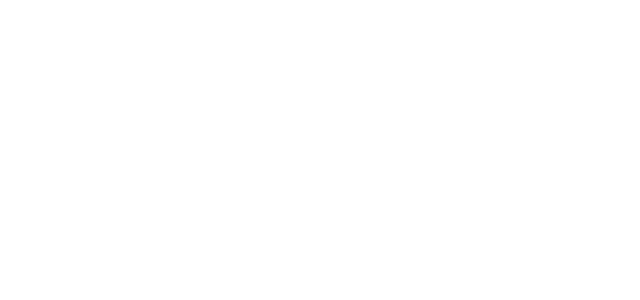
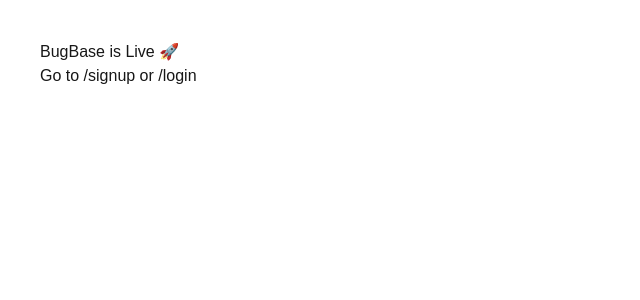
Before and after one commit to abu-pixel/bugbase, a Next.js app: page / in a window 1280 px wide. Before the commit this address had no page. Shown: the top 300 px of the page, without its empty margins (0-640 px from the left). Built offline with nearby package versions, Linux system fonts and the light colour scheme.

Commit message:
fix routing

```diff
--- a/app/page.tsx
+++ b/app/page.tsx
@@ -1,5 +1,8 @@
-import { redirect } from "next/navigation";
-
 export default function Home() {
-  redirect("/login");
+  return (
+    <main style={{ padding: 40 }}>
+      <h1>BugBase is Live 🚀</h1>
+      <p>Go to /signup or /login</p>
+    </main>
+  );
 }
```
